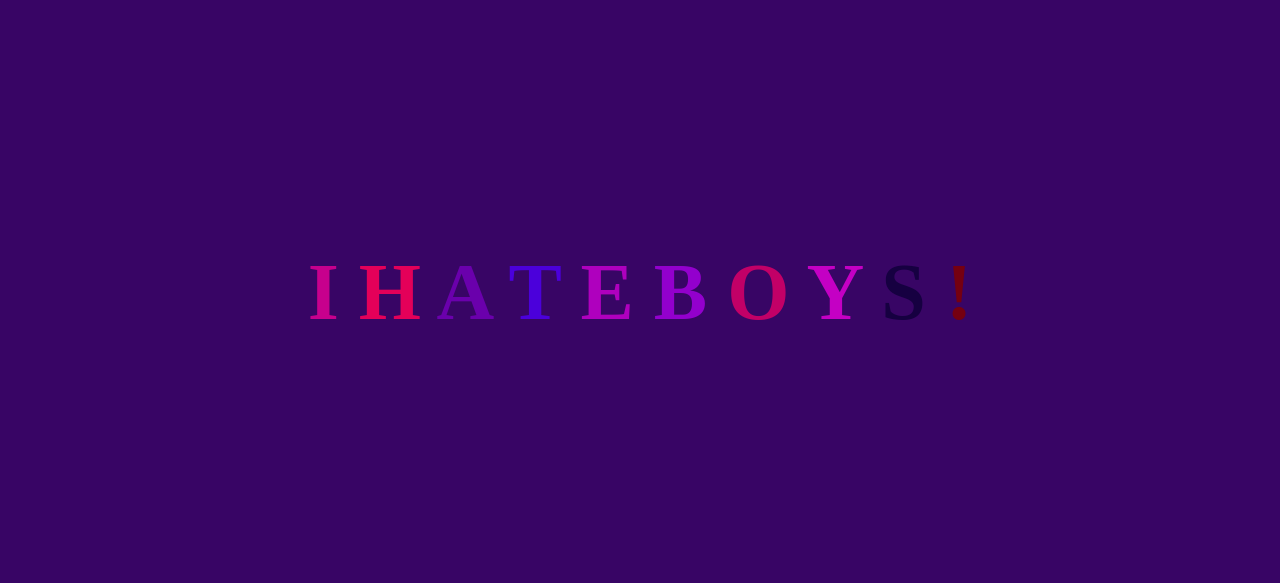
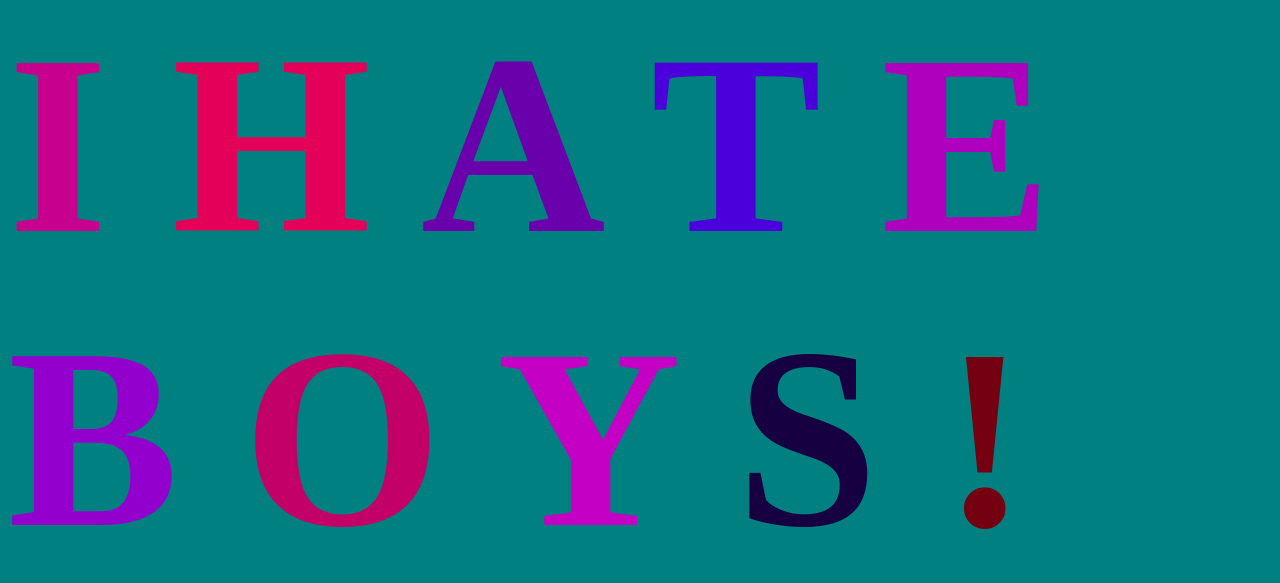
Before and after one commit to hadyahs/AnimatedTextGitDemo, a plain HTML site: page index.html in a window 1280 px wide. Shown: the part 116-699 px from the top of the page. Drawn offline with Linux system fonts and the light colour scheme.

Commit message:
tweaked css

```diff
--- a/app.css
+++ b/app.css
@@ -3,10 +3,10 @@ body{
     justify-content: center;
     align-items: center;
     height: 100vh;
-    background-color: rgb(56, 5, 101);
+    background-color: teal;
 }
 h1{
-    font-size: 5rem;
+    font-size: 16rem;
 }
 .letter {
     transition: color 1000ms;
```
